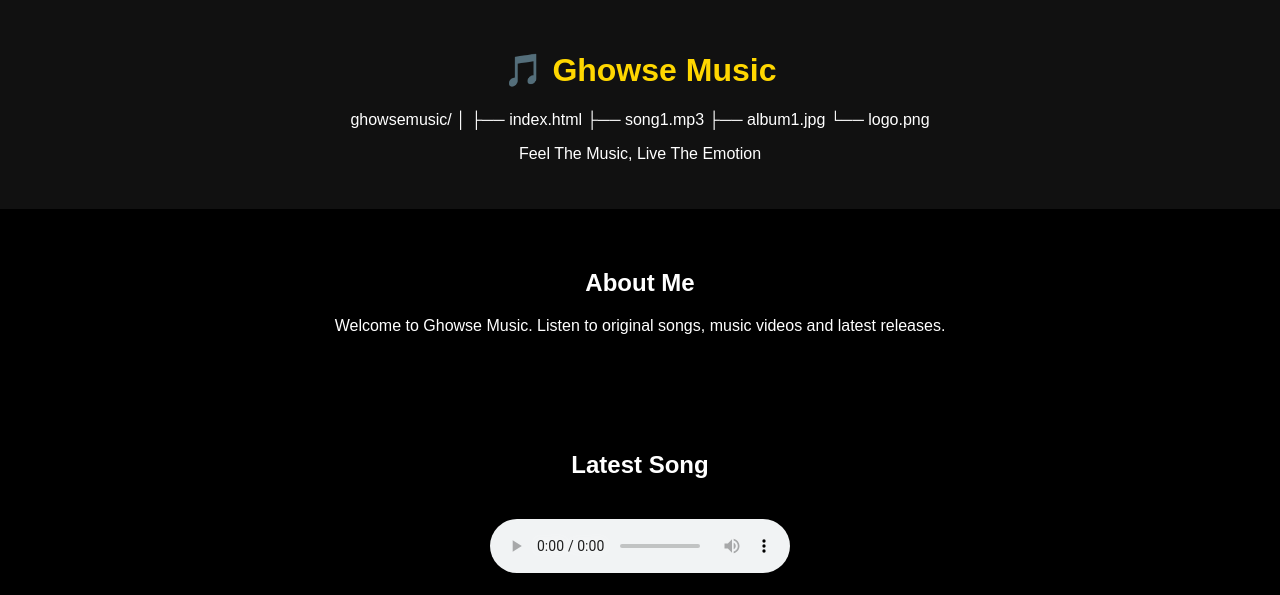
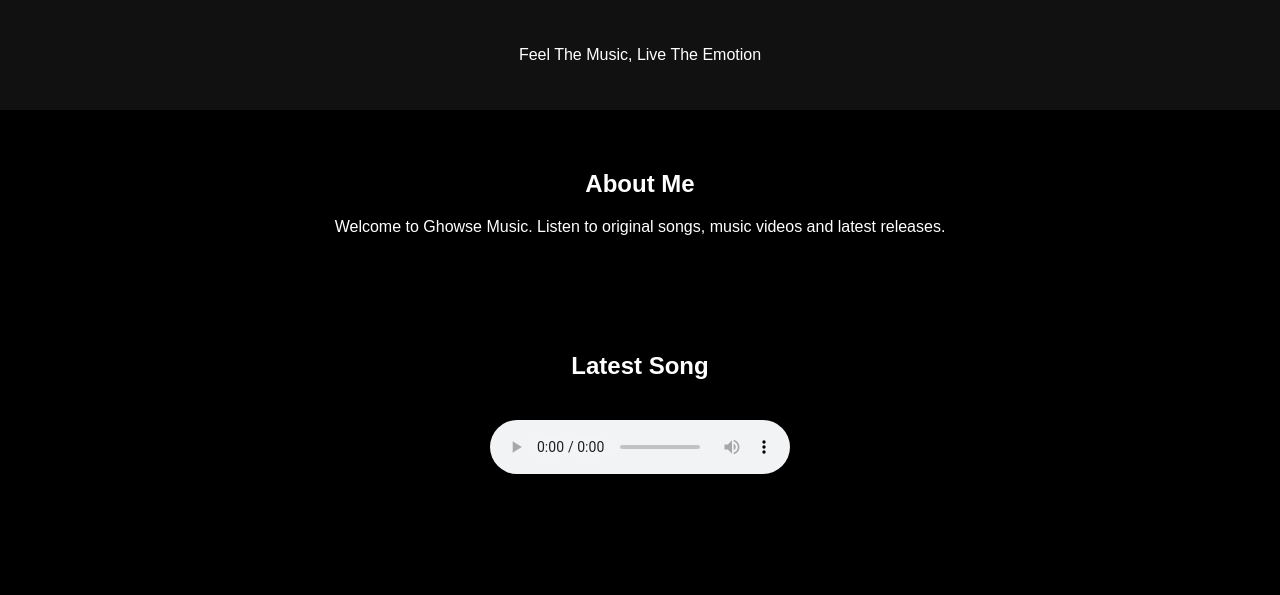
Before and after one commit to mgamohamed68-dot/Ghowse-music, a plain HTML site: page index.html in a window 1280 px wide. Shown: the top 595 px of the page. Drawn offline with Linux system fonts and the light colour scheme.

Commit message:
Update index.html

```diff
--- a/index.html
+++ b/index.html
@@ -47,12 +47,6 @@ footer{
 <body>
 
 <header>
-<h1>🎵 Ghowse Music</h1>ghowsemusic/
-│
-├── index.html
-├── song1.mp3
-├── album1.jpg
-└── logo.png
 <p>Feel The Music, Live The Emotion</p>
 </header>
 
@@ -65,7 +59,7 @@ footer{
 <h2>Latest Song</h2>
 
 <audio controls class="audio-player">
-<source src="song.mp3" type="audio/mpeg">
+<source src="nandri-thirantha-vaasal.mp3" type="audio/mpeg">
 </audio>
 
 </section>
```
